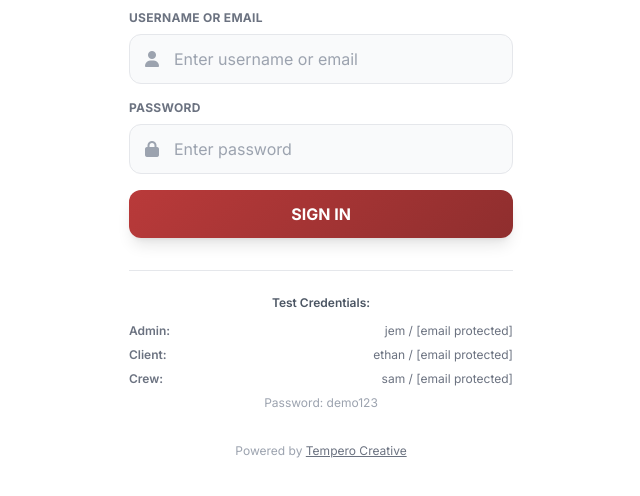
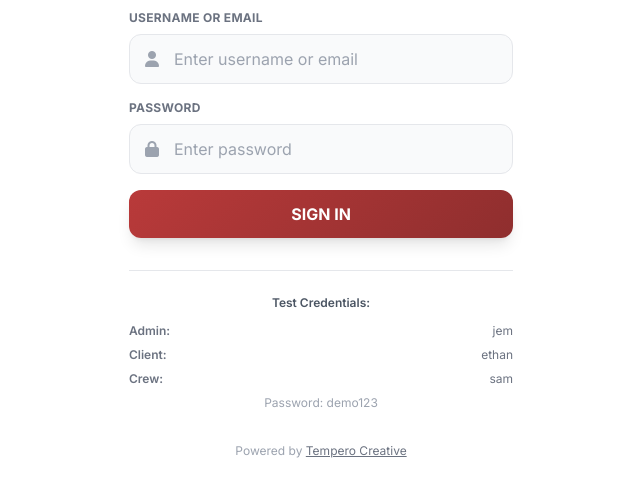
Before and after one commit to JoelTempero/commotion.app, a plain HTML site: page index.html in a window 1280 px wide. Shown: the part 200-696 px from the top of the page, without its empty margins (319-959 px from the left). Drawn offline with nearby package versions, Linux system fonts and the light colour scheme; no server answers.

Commit message:
Update index.html

```diff
--- a/index.html
+++ b/index.html
@@ -120,15 +120,15 @@
             <div class="space-y-2 text-xs text-gray-500">
                 <div class="flex justify-between">
                     <span class="font-semibold">Admin:</span>
-                    <span>jem / <a href="/cdn-cgi/l/email-protection" class="__cf_email__" data-cfemail="244e414964474b49494b504d4b4a0a575051404d4b">[email&#160;protected]</a></span>
+                    <span>jem</span>
                 </div>
                 <div class="flex justify-between">
                     <span class="font-semibold">Client:</span>
-                    <span>ethan / <a href="/cdn-cgi/l/email-protection" class="__cf_email__" data-cfemail="2441504c454a64564c5d504c49454a40454854570a474b0a4a5e">[email&#160;protected]</a></span>
+                    <span>ethan</span>
                 </div>
                 <div class="flex justify-between">
                     <span class="font-semibold">Crew:</span>
-                    <span>sam / <a href="/cdn-cgi/l/email-protection" class="__cf_email__" data-cfemail="a3d0c2cee3c0d1c6d4cec2cacf8dc0ccce">[email&#160;protected]</a></span>
+                    <span>sam</span>
                 </div>
                 <p class="text-center text-gray-400 mt-2">Password: demo123</p>
             </div>
```
